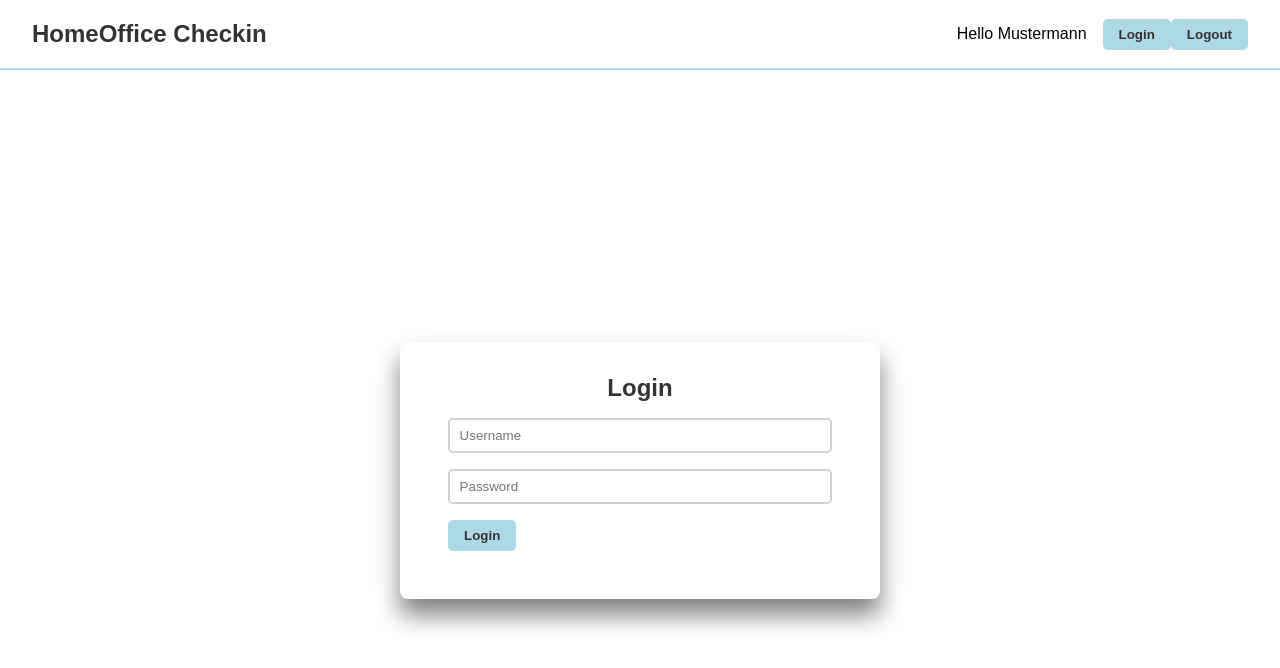
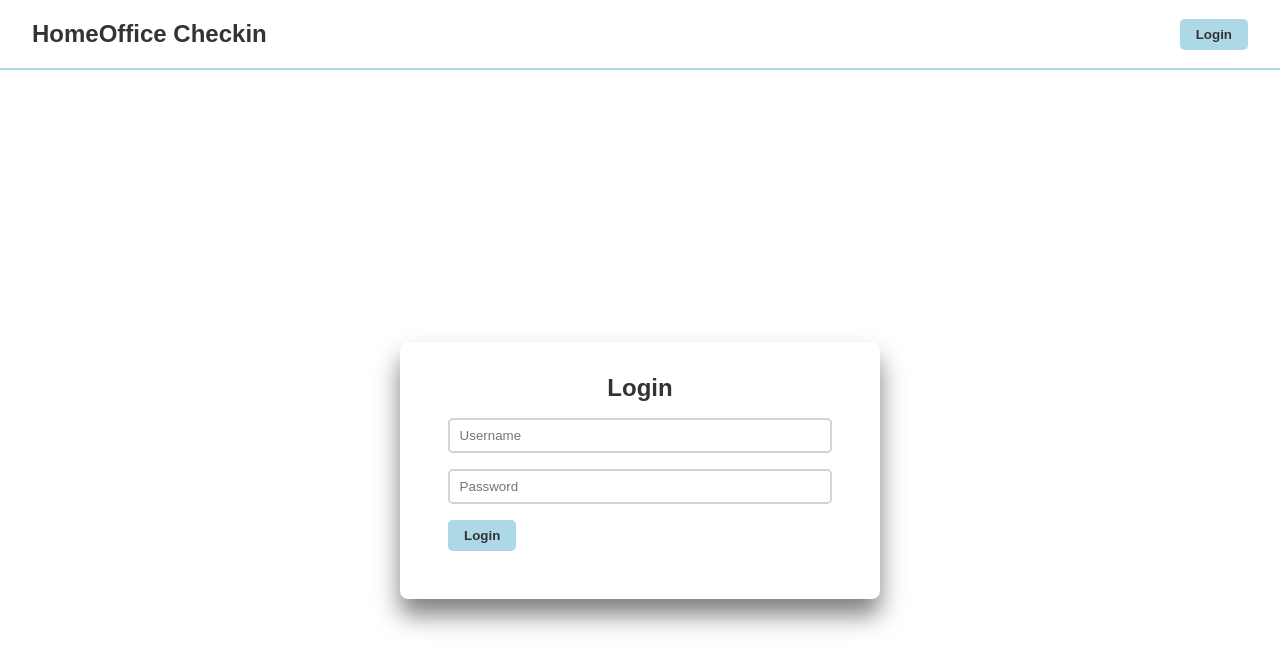
Before and after one commit to Kenffy/home-office-checkin, an Angular app in the folder client/angular/: page /login in a window 1280 px wide. Shown: the top 668 px of the page. Built offline with nearby package versions, Linux system fonts and the light colour scheme.

Commit message:
fix login and update navbar

```diff
--- a/client/angular/src/app/login/login.component.ts
+++ b/client/angular/src/app/login/login.component.ts
@@ -31,7 +31,7 @@ export class LoginComponent {
   onSubmit() {
     if (this.loginForm.valid) {
       this.authService.login(this.loginForm.value).subscribe({
-        next: () => this.router.navigateByUrl('/home'),
+        next: () => this.router.navigateByUrl('/checkin'),
         error: (err) => {
           this.errorMessage = err.error.message;
         },
--- a/client/angular/src/app/shared/navbar/navbar.component.html
+++ b/client/angular/src/app/shared/navbar/navbar.component.html
@@ -5,11 +5,18 @@
     </a>
 
     <div>
-      <span class="user">Hello Mustermann</span>
-      <button>
+      <span *ngIf="authService.currentUser$ | async as user" class="user"
+        >Hello {{ user.userName }}</span
+      >
+      <button *ngIf="(authService.currentUser$ | async) === null">
         <a href="/login">Login</a>
       </button>
-      <button (click)="signOut()">Logout</button>
+      <button
+        (click)="signOut()"
+        *ngIf="(authService.currentUser$ | async) !== null"
+      >
+        Logout
+      </button>
     </div>
   </div>
 </nav>
--- a/client/angular/src/app/shared/navbar/navbar.component.ts
+++ b/client/angular/src/app/shared/navbar/navbar.component.ts
@@ -1,16 +1,18 @@
 import { Component } from '@angular/core';
+import { AuthService } from '../../services/auth.service';
+import { CommonModule } from '@angular/common';
 
 @Component({
   selector: 'app-navbar',
   standalone: true,
-  imports: [],
+  imports: [CommonModule],
   templateUrl: './navbar.component.html',
   styleUrl: './navbar.component.css',
 })
 export class NavbarComponent {
-  constructor() {}
+  constructor(public authService: AuthService) {}
 
   signOut() {
-    console.log('logout');
+    this.authService.logout();
   }
 }
```
